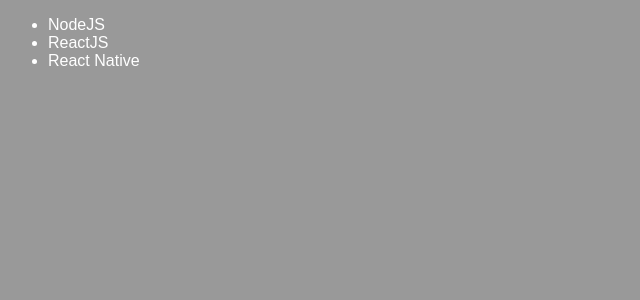
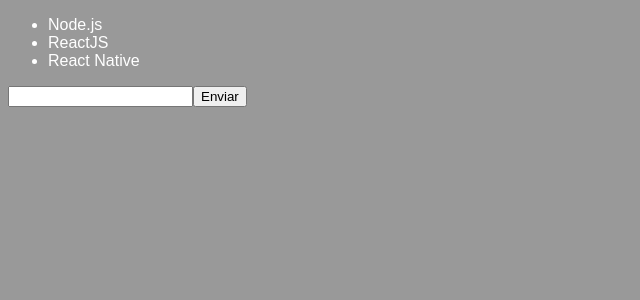
Before and after one commit to rodrigotamura/go-stack-2019, a React app in the folder module03/react/: page / in a window 1280 px wide. Shown: the top 300 px of the page, without its empty margins (0-640 px from the left). Built offline with nearby package versions, Linux system fonts and the light colour scheme.

Commit message:
Learning asbout states and immutability.

```diff
--- a/module03/react/src/components/TechList.js
+++ b/module03/react/src/components/TechList.js
@@ -17,16 +17,64 @@
 class TechList extends Component {
   // we can create special variables called state
   state = {
+    newTech: "",
     techs: ["Node.js", "ReactJS", "React Native"]
+  };
+
+  /**
+   * This method will store the typed tech into state.newTech
+   */
+  handleInputChange = e => {
+    /**
+     * We are using arrow functions instead traditional function
+     * because in a traditiona function we cannot have access of
+     * another properties or functions out of its scope.
+     *  */
+    // we need to store the specified value in our state.tech
+    /**
+     * If we simply declare
+     * this.state.newTech = e,target.value
+     * It will not work, because React has a concept called IMMUTABILITY
+     * inside our state. This state is immutable, can not be mutted.
+     *
+     * If we need to create or change a state, the Component class offers
+     * a functions that is called setState().
+     */
+
+    this.setState({ newTech: e.target.value });
+  };
+
+  /**
+   * This method will push into techs array what is stored in newTech
+   */
+
+  handleSubmit = e => {
+    e.preventDefault();
+
+    // we cannot do this.state.techs.push(this.state.newTech);
+    this.setState({
+      techs: [...this.state.techs, this.state.newTech],
+      newTech: ""
+    });
   };
 
   render() {
     return (
-      <ul>
-        <li>NodeJS</li>
-        <li>ReactJS</li>
-        <li>React Native</li>
-      </ul>
+      <form onSubmit={this.handleSubmit}>
+        <ul>
+          {this.state.techs.map(tech => (
+            <li key={tech}>{tech}</li>
+          ))}
+        </ul>
+        <input
+          type="text"
+          onChange={this.handleInputChange}
+          value={this.state.newTech}
+          // it is a GOOD PRACTICE to declare a value that
+          // receives the same state variable that is handling
+        ></input>
+        <button type="submit">Enviar</button>
+      </form>
     );
   }
 }
```
Also changed, not shown: 1 other file (tests, documents, lock files or other folders).
